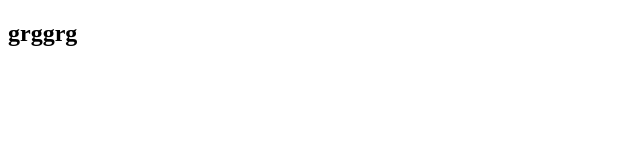
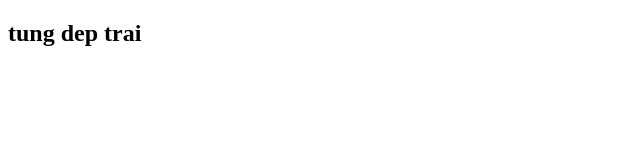
Before and after one commit to jondmytry/d-n-black, a plain HTML site: page index.html in a window 1280 px wide. Shown: the whole page, without its empty margins (0-640 px from the left). Drawn offline with Linux system fonts and the light colour scheme.

Commit message:
first commit

```diff
--- a/index.html
+++ b/index.html
@@ -6,6 +6,6 @@
     <title>du an black</title>
   </head>
   <body>
-    <h2>grggrg</h2>
+    <h2>tung dep trai</h2>
   </body>
 </html>
```
